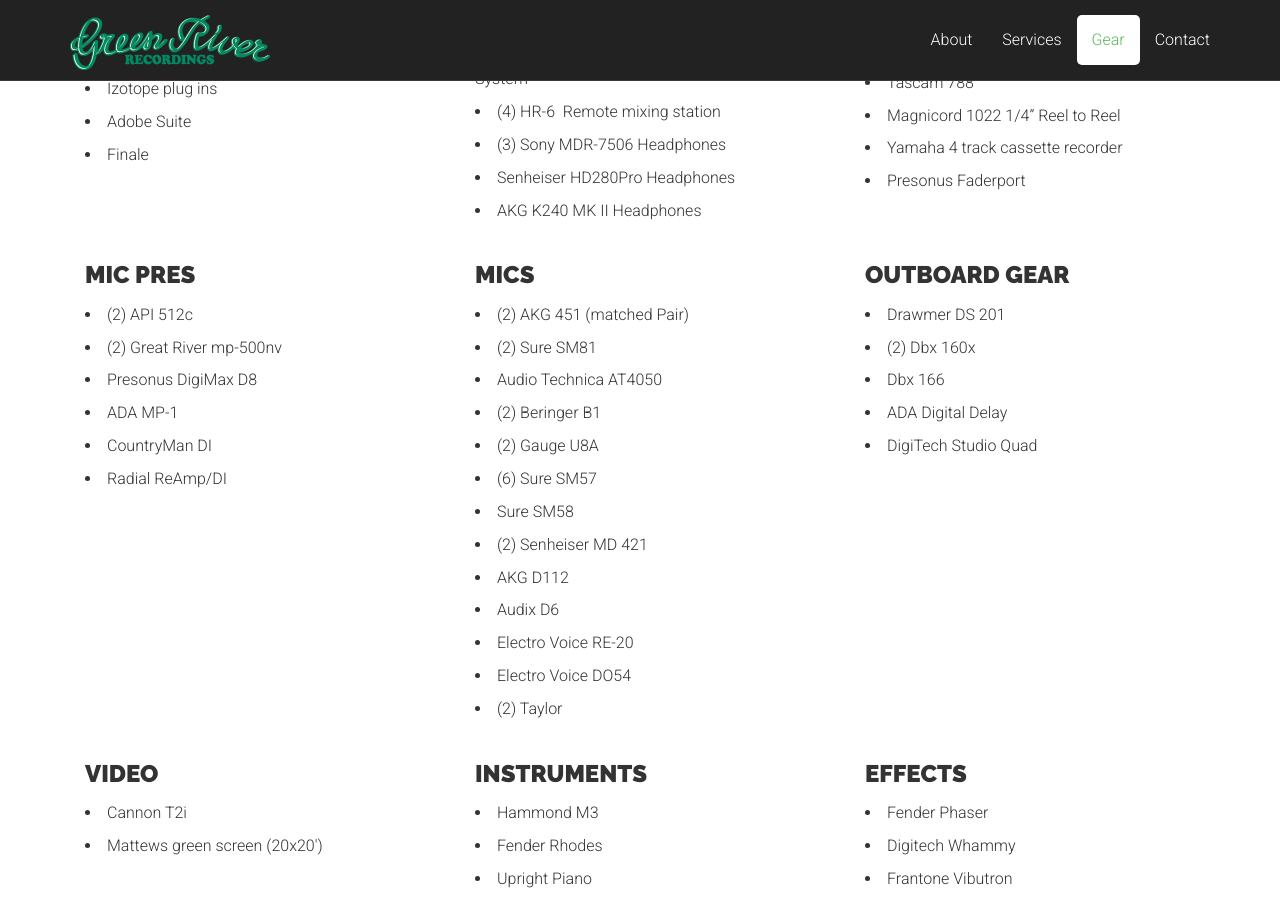
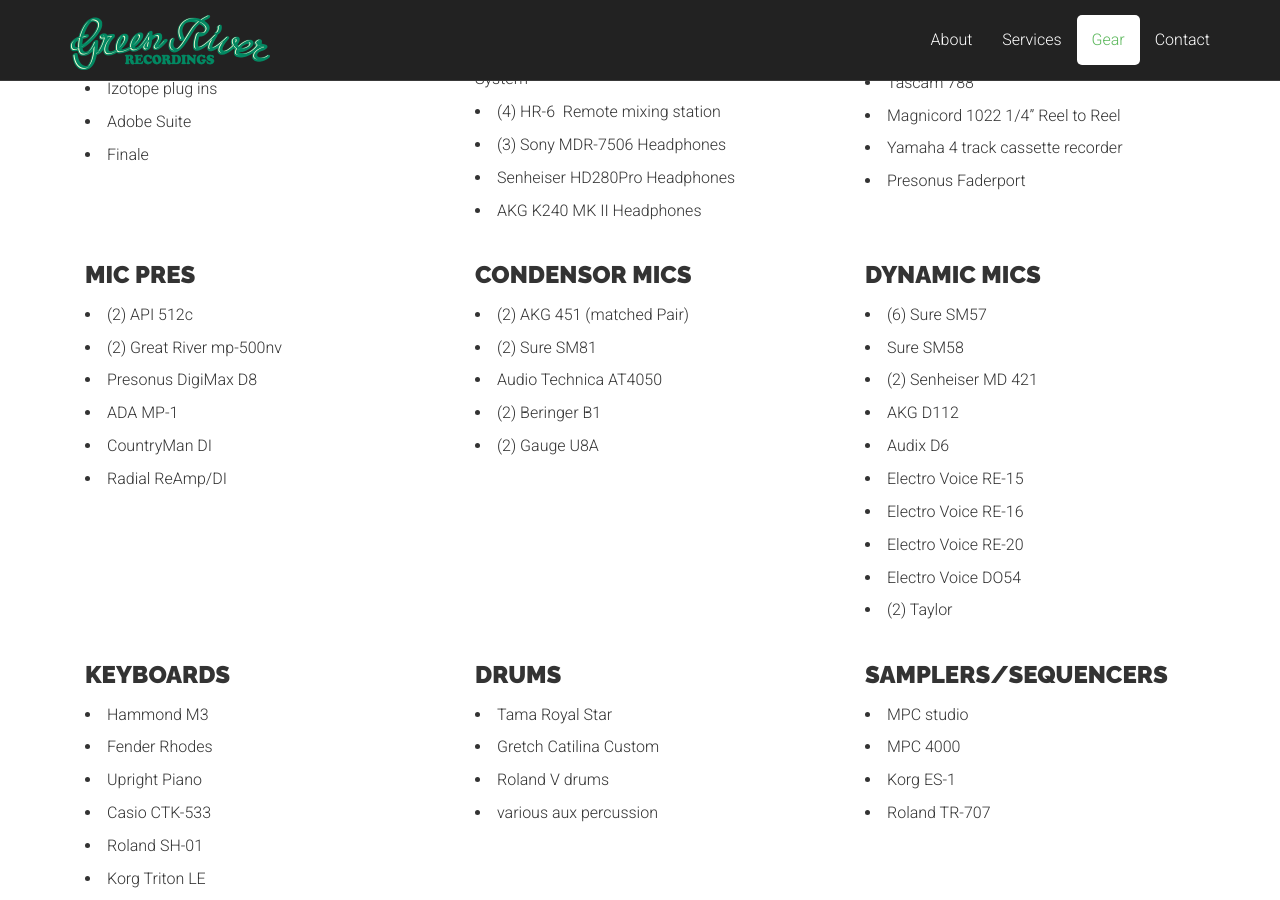
Before and after one commit to scottweisman/greenriverrecordings, a Jekyll site: the page built from index.html, in a window 1280 px wide and 900 px high, scrolled down 4101 px. Built offline with Jekyll 4.4.1, drawn with Linux system fonts in a browser that asks for light colours; nearby versions of some CDN libraries; Markdown is read by kramdown in place of the engine named in the settings; some of the changed text lies outside the part shown.

Commit message:
gear updates
fixed a formatting error in gear.yml <mine>
updated gear.html to match gear.ml

```diff
--- a/_data/gear.yml
+++ b/_data/gear.yml
@@ -37,14 +37,15 @@
     - ADA MP-1
     - CountryMan DI
     - Radial ReAmp/DI
-- category: Mics
-  equipment: Condensor Mics
+- category: Condensor Mics
+  equipment:
     - (2) AKG 451 (matched Pair)
     - (2) Sure SM81
     - Audio Technica AT4050
     - (2) Beringer B1
     - (2) Gauge U8A
 - category: Dynamic Mics
+  equipment:
     - (6) Sure SM57
     - Sure SM58
     - (2) Senheiser MD 421
--- a/_includes/gear.html
+++ b/_includes/gear.html
@@ -5,23 +5,14 @@
             <div class="media-body">
                 <h3 class="media-heading">Computer/Software</h3>
                 <ul>
-
                     <li>Mac Pro Quad 4</li>
-
                     <li>Pro Tools 11 and 10</li>
-
                     <li>Melodyne Studio Bundle</li>
-
                     <li>UAD plug ins</li>
-
                     <li>Waves plug ins</li>
-
                     <li>Izotope plug ins</li>
-
                     <li>Adobe Suite</li>
-
                     <li>Finale</li>
-
                 </ul>
             </div>
         </div>
@@ -32,25 +23,15 @@
             <div class="media-body">
                 <h3 class="media-heading">Monitor System</h3>
                 <ul>
-
                     <li>(2) Yamaha NS-10M Studio monitors</li>
-
                     <li>(2) Event 20/20 studio monitors</li>
-
                     <li>Bryston 4B Power Amp</li>
-
                     <li>Mackie Big Knob</li>
-
                     <li>Furman HDS-6 Headphone Distribution System</li>
-
                     <li>(4) HR-6 &nbsp;Remote mixing station</li>
-
                     <li>(3) Sony MDR-7506 Headphones</li>
-
                     <li>Senheiser HD280Pro Headphones</li>
-
                     <li>AKG K240 MK II Headphones</li>
-
                 </ul>
             </div>
         </div>
@@ -61,23 +42,14 @@
             <div class="media-body">
                 <h3 class="media-heading">Recording Devices/Console</h3>
                 <ul>
-
                     <li>Lynx Aurora 16</li>
-
                     <li>Mackie 32-8</li>
-
                     <li>Digi 003 Rack</li>
-
                     <li>Ederol R4</li>
-
                     <li>Tascam 788</li>
-
                     <li>Magnicord 1022 1/4” Reel to Reel</li>
-
                     <li>Yamaha 4 track cassette recorder</li>
-
                     <li>Presonus Faderport</li>
-
                 </ul>
             </div>
         </div>
@@ -91,19 +63,12 @@
             <div class="media-body">
                 <h3 class="media-heading">Mic Pres</h3>
                 <ul>
-
                     <li>(2) API 512c</li>
-
                     <li>(2) Great River mp-500nv</li>
-
                     <li>Presonus DigiMax D8</li>
-
                     <li>ADA MP-1</li>
-
                     <li>CountryMan DI</li>
-
                     <li>Radial ReAmp/DI</li>
-
                 </ul>
             </div>
         </div>
@@ -112,35 +77,13 @@
     <div class="col-md-4 wow fadeIn animated" data-wow-delay=".2s" style="visibility: visible; animation-delay: 0.2s; -webkit-animation-delay: 0.2s; animation-name: fadeIn; -webkit-animation-name: fadeIn;">
         <div class="media">
             <div class="media-body">
-            <h3 class="media-heading">Mics</h3>
+                <h3 class="media-heading">Condensor Mics</h3>
                 <ul>
-
                     <li>(2) AKG 451 (matched Pair)</li>
-
                     <li>(2) Sure SM81</li>
-
                     <li>Audio Technica AT4050</li>
-
                     <li>(2) Beringer B1</li>
-
                     <li>(2) Gauge U8A</li>
-
-                <li>(6) Sure SM57</li>
-
-                <li>Sure SM58</li>
-
-                <li>(2) Senheiser MD 421</li>
-
-                <li>AKG D112</li>
-
-                <li>Audix D6</li>
-
-                <li>Electro Voice RE-20</li>
-
-                <li>Electro Voice DO54</li>
-
-                <li>(2) Taylor</li>
-
                 </ul>
             </div>
         </div>
@@ -149,23 +92,71 @@
     <div class="col-md-4 wow fadeIn animated" data-wow-delay=".2s" style="visibility: visible; animation-delay: 0.2s; -webkit-animation-delay: 0.2s; animation-name: fadeIn; -webkit-animation-name: fadeIn;">
         <div class="media">
             <div class="media-body">
-            <h3 class="media-heading">Outboard Gear</h3>
+                <h3 class="media-heading">Dynamic Mics</h3>
                 <ul>
-
-                <li>Drawmer DS 201</li>
-
-                <li>(2) Dbx 160x</li>
-
-                <li>Dbx 166</li>
-
-                <li>ADA Digital Delay</li>
-
-                <li>DigiTech Studio Quad</li>
-
+                    <li>(6) Sure SM57</li>
+                    <li>Sure SM58</li>
+                    <li>(2) Senheiser MD 421</li>
+                    <li>AKG D112</li>
+                    <li>Audix D6</li>
+                    <li>Electro Voice RE-15</li>
+                    <li>Electro Voice RE-16</li>
+                    <li>Electro Voice RE-20</li>
+                    <li>Electro Voice DO54</li>
+                    <li>(2) Taylor</li>
                 </ul>
             </div>
         </div>
     </div>
+
+</div>
+
+<div class="row content-row">
+
+    <div class="col-md-4 wow fadeIn" data-wow-delay=".2s" style="visibility: visible; animation-delay: 0.2s; -webkit-animation-delay: 0.2s; animation-name: none; -webkit-animation-name: none;">
+        <div class="media">
+            <div class="media-body">
+                <h3 class="media-heading">Keyboards</h3>
+                <ul>
+                    <li>Hammond M3</li>
+                    <li>Fender Rhodes</li>
+                    <li>Upright Piano</li>
+                    <li>Casio CTK-533</li>
+                    <li>Roland SH-01</li>
+                    <li>Korg Triton LE</li>
+                </ul>
+            </div>
+        </div>
+    </div>
+
+    <div class="col-md-4 wow fadeIn" data-wow-delay=".2s" style="visibility: visible; animation-delay: 0.2s; -webkit-animation-delay: 0.2s; animation-name: none; -webkit-animation-name: none;">
+        <div class="media">
+            <div class="media-body">
+                <h3 class="media-heading">Drums</h3>
+                <ul>
+                    <li>Tama Royal Star</li>
+                    <li>Gretch Catilina Custom</li>
+                    <li>Roland V drums</li>
+                    <li>various aux percussion</li>
+                </ul>
+            </div>
+        </div>
+    </div>
+
+    <div class="col-md-4 wow fadeIn" data-wow-delay=".2s" style="visibility: visible; animation-delay: 0.2s; -webkit-animation-delay: 0.2s; animation-name: none; -webkit-animation-name: none;">
+        <div class="media">
+            <div class="media-body">
+                <h3 class="media-heading">Samplers/Sequencers</h3>
+                <ul>
+                    <li>MPC studio</li>
+                    <li>MPC 4000</li>
+                    <li>Korg ES-1</li>
+                    <li>Roland TR-707</li>
+                </ul>
+            </div>
+        </div>
+    </div>
+
 </div>
 
 <div class="row content-row">
@@ -173,92 +164,44 @@
     <div class="col-md-4 wow fadeIn animated" data-wow-delay=".2s" style="visibility: visible; animation-delay: 0.2s; -webkit-animation-delay: 0.2s; animation-name: fadeIn; -webkit-animation-name: fadeIn;">
         <div class="media">
             <div class="media-body">
-            <h3 class="media-heading">Video</h3>
+            <h3 class="media-heading">Outboard Gear</h3>
             <ul>
-
-                <li>Cannon T2i</li>
-
-                <li>Mattews green screen (20x20')</li>
-
+                <li>Drawmer DS 201</li>
+                <li>(2) Dbx 160x</li>
+                <li>Dbx 166</li>
+                <li>ADA Digital Delay</li>
+                <li>DigiTech Studio Quad</li>
             </ul>
             </div>
         </div>
     </div>
 
-      <div class="col-md-4 wow fadeIn" data-wow-delay=".2s" style="visibility: hidden; animation-delay: 0.2s; -webkit-animation-delay: 0.2s; animation-name: none; -webkit-animation-name: none;">
+    <div class="col-md-6 wow fadeIn" data-wow-delay=".2s" style="visibility: visible; animation-delay: 0.2s; -webkit-animation-delay: 0.2s; animation-name: none; -webkit-animation-name: none;">
         <div class="media">
             <div class="media-body">
-            <h3 class="media-heading">Instruments</h3>
+                <h3 class="media-heading">Effects</h3>
                 <ul>
-
-                <li>Hammond M3</li>
-
-                <li>Fender Rhodes</li>
-
-                <li>Upright Piano</li>
-
-                <li>Casio CTK-533</li>
-
-                <li>Roland SH-01</li>
-
-                <li>Williams Pedal Steel</li>
-
-                <li>Fender Jazz Bass</li>
-
-                <li>Fender Stratocaster</li>
-
-                <li>Vox Toranado</li>
-
-                <li>Flying V</li>
-
-                <li>Stella acoustic guitar</li>
-
-                <li>Ovation acoustic guitar</li>
-
-                <li>Tama Royal Star</li>
-
-                <li>Gretch Catilina Custom</li>
-
-                <li>Marshal Cab</li>
-
-                <li>Marimba</li>
-
-                <li>Korg ES-1</li>
-
-                <li>Roland TR-707</li>
-
-                <li>MPC 4000</li>
-
-                <li>MPC Studio</li>
-
+                    <li>Fender Phaser</li>
+                    <li>Digitech Whammy</li>
+                    <li>Frantone Vibutron</li>
+                    <li>FuzzFace</li>
+                    <li>Crybaby</li>
+                    <li>Envelope Filter</li>
                 </ul>
             </div>
         </div>
     </div>
 
-      <div class="col-md-4 wow fadeIn" data-wow-delay=".2s" style="visibility: hidden; animation-delay: 0.2s; -webkit-animation-delay: 0.2s; animation-name: none; -webkit-animation-name: none;">
+    <div class="col-md-6 wow fadeIn animated" data-wow-delay=".2s" style="visibility: visible; animation-delay: 0.2s; -webkit-animation-delay: 0.2s; animation-name: fadeIn; -webkit-animation-name: fadeIn;">
         <div class="media">
             <div class="media-body">
-            <h3 class="media-heading">Effects</h3>
+                <h3 class="media-heading">Video</h3>
                 <ul>
-
-                <li>Fender Phaser</li>
-
-                <li>Digitech Whammy</li>
-
-                <li>Frantone Vibutron</li>
-
-                <li>FuzzFace</li>
-
-                <li>Crybaby</li>
-
-                <li>Envelope Filter</li>
-
+                    <li>Cannon T2i</li>
+                    <li>Mattews green screen (20x20')</li>
                 </ul>
-          </div>
             </div>
         </div>
     </div>
 
 </div>
-  </div>
```
Lines whose indentation alone changed are shown as unchanged.
